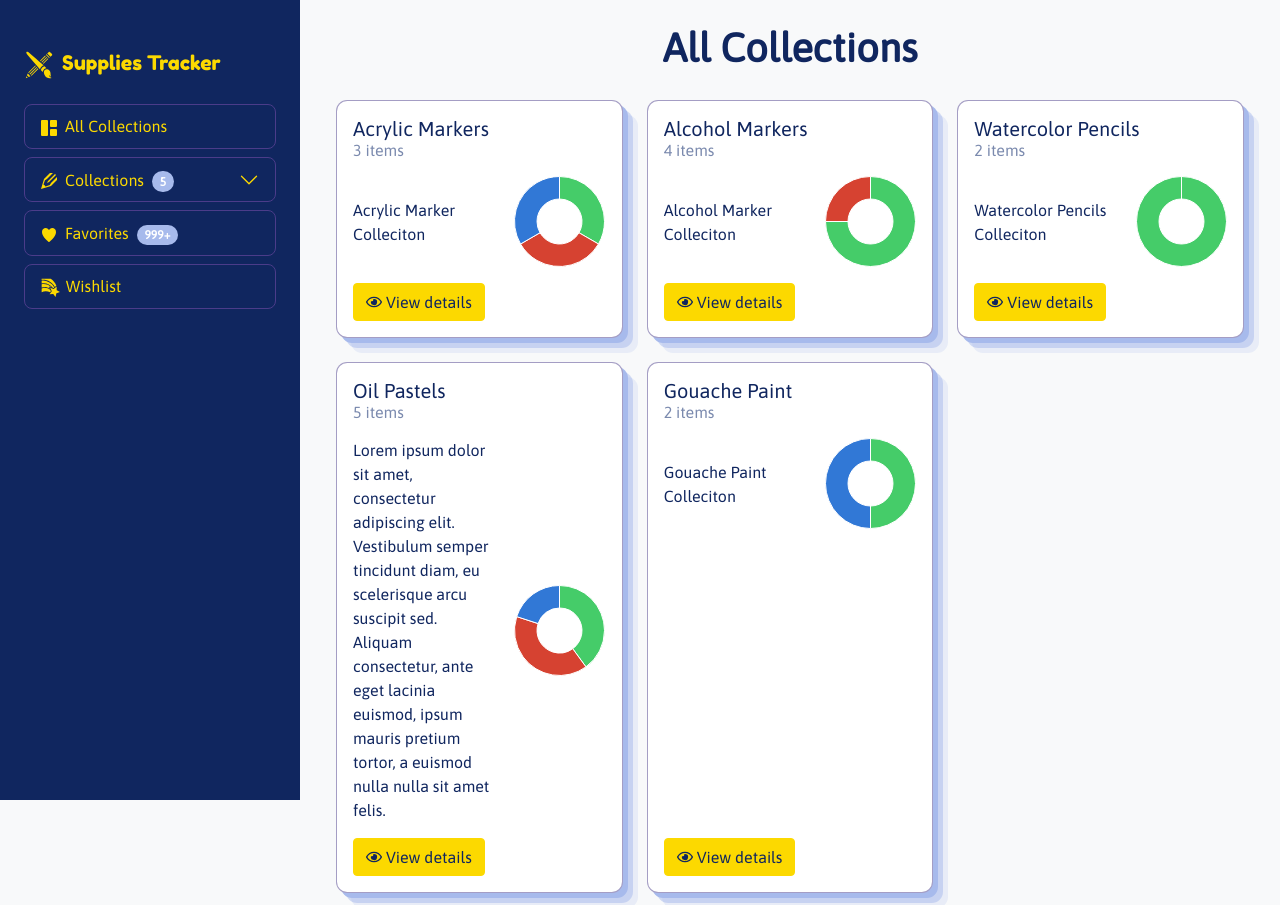
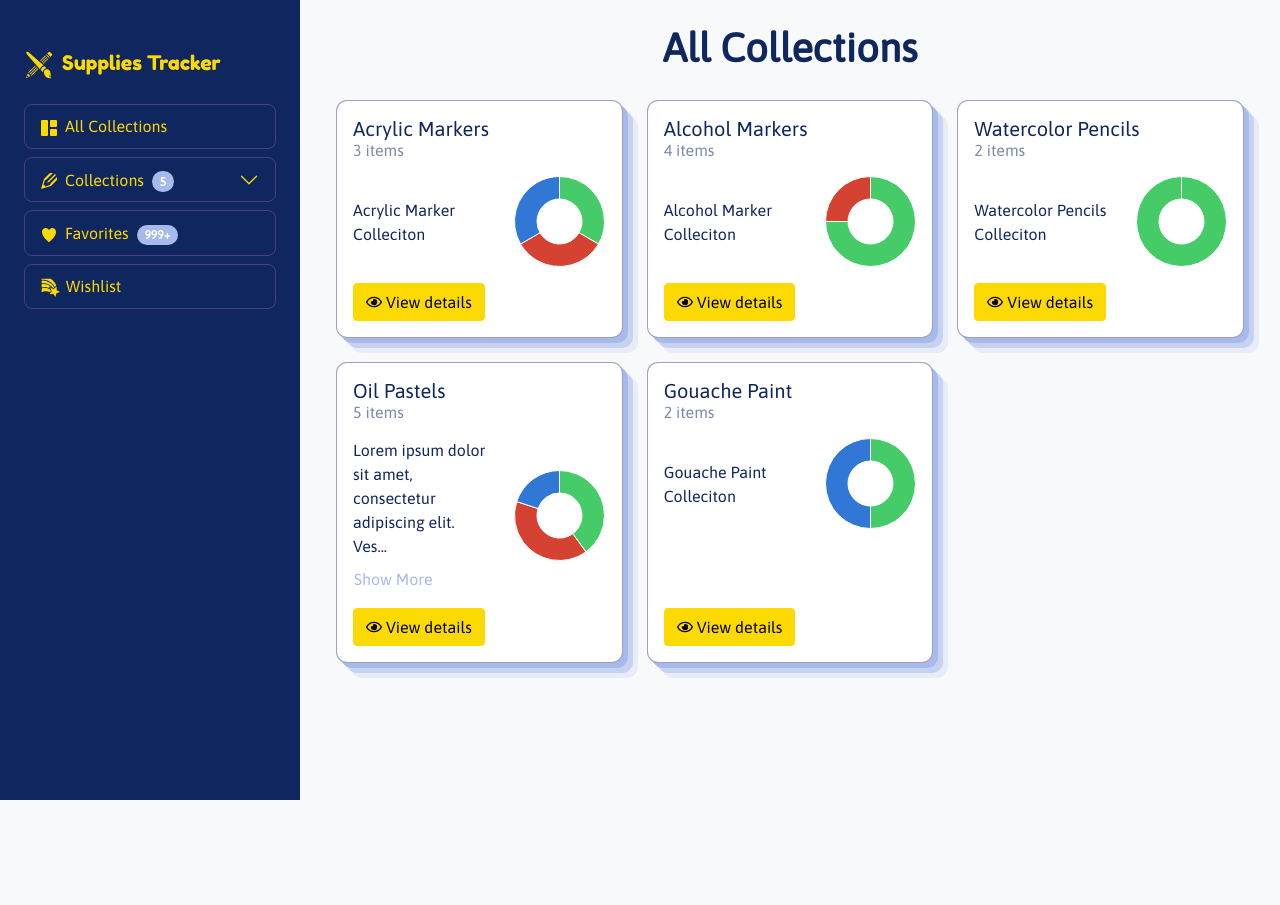
Before and after one commit to YoanaIvanova/suppliestracker-reactjs, a React (Create React App) app: page / in a window 1280 px wide. After the commit the page ends 800 px from the top, so only its background shows below. Built offline with nearby package versions, Linux system fonts and the light colour scheme; a web font is replaced by a local one.

Commit message:
Add show less/more toggle to collection description

```diff
--- a/src/components/CollectionCard.js
+++ b/src/components/CollectionCard.js
@@ -1,10 +1,25 @@
-import { Row, Col, Card } from "react-bootstrap";
+import { useState } from "react";
+import { Row, Col, Card, Button } from "react-bootstrap";
 import { Link } from "react-router-dom";
 import { FaRegEye } from "react-icons/fa";
 
 import CollectionStatusChart from "./CollectionStatusChart";
 
 const CollectionCard = (props) => {
+  const [showMore, setShowMore] = useState(false);
+  const truncateLength = 60;
+  const shouldTruncate = props.collection.description.length > truncateLength;
+  const toggleShowMore = () => {
+    setShowMore(!showMore);
+
+    const cards = document.querySelectorAll(".collection-card");
+    if (showMore) {
+      cards.forEach((card) => (card.style.height = "auto"));
+    } else {
+      cards.forEach((card) => (card.style.height = "fit-content"));
+    }
+  };
+
   return (
     <Card className="collection-card w-100">
       <Card.Body className="d-flex flex-column">
@@ -16,7 +31,26 @@ const CollectionCard = (props) => {
 
         <Row className="mb-3 justify-content-center align-items-center">
           <Col md={7}>
-            <Card.Text>{props.collection.description}</Card.Text>
+            <Card.Text className="d-flex flex-column">
+              <span className={`${shouldTruncate && showMore ? "description expanded" : "description"}`}>
+                {shouldTruncate
+                  ? showMore
+                    ? props.collection.description
+                    : props.collection.description.slice(0, truncateLength) +
+                      "..."
+                  : props.collection.description}
+              </span>
+
+              {shouldTruncate && (
+                <Button
+                  variant="link"
+                  onClick={toggleShowMore}
+                  className="p-0 mt-2 align-self-start text-decoration-none show-more"
+                >
+                  {showMore ? "Show Less" : "Show More"}
+                </Button>
+              )}
+            </Card.Text>
           </Col>
           <Col md={5}>
             <CollectionStatusChart items={props.collection.items} />
--- a/src/components/Sidebar.js
+++ b/src/components/Sidebar.js
@@ -19,7 +19,7 @@ const Sidebar = () => {
 
   return (
     <>
-      <Navbar bg="primary" className="top-mobile-navbar d-md-none px-3">
+      <Navbar bg="primary" className="top-mobile-navbar d-lg-none px-3">
         <Navbar.Toggle
           aria-controls="main-navbar"
           onClick={() => setShow(!show)}
@@ -36,7 +36,7 @@ const Sidebar = () => {
       <div
         className={`collapse ${
           show ? "show" : ""
-        } sidebar h-100 bg-primary px-4 d-md-block`}
+        } sidebar h-100 bg-primary px-4 d-lg-block`}
       >
         <Nav defaultActiveKey="/home" className="flex-column sidebar-menu">
           <Navbar.Brand href="#home" className="p-0 mt-5 mb-4">
@@ -45,7 +45,7 @@ const Sidebar = () => {
           </Navbar.Brand>
 
           <Nav.Link
-            className="collapse-close d-md-none text-end pe-0"
+            className="collapse-close d-lg-none text-end pe-0"
             onClick={() => setShow(!show)}
           >
             <AiOutlineCloseSquare size="2em" />
--- a/src/scss/_custom.scss
+++ b/src/scss/_custom.scss
@@ -16,6 +16,10 @@ $body-color: $primary;
 $accordion-icon-color: $secondary;
 $accordion-icon-active-color: $secondary;
 
+.btn-secondary {
+  color: $body-color;
+}
+
 /** Custom variables **/
 
 // Colors
--- a/src/scss/_global.scss
+++ b/src/scss/_global.scss
@@ -3,19 +3,15 @@
  **/
 
 body {
-  height: 100vh;
+  height: 100%;
   margin: 0;
   font-family: $font-family-primary;
   -webkit-font-smoothing: antialiased;
   -moz-osx-font-smoothing: grayscale;
 }
 
-#root {
-  height: 100%;
-}
-
 .content {
-  @include media-breakpoint-up(md) {
+  @include media-breakpoint-up(lg) {
     margin-left: $sidebar-width;
   }
 }
@@ -23,7 +19,3 @@ body {
 .font-logo {
   font-family: $font-family-secondary;
 }
-
-.btn-secondary {
-  color: $body-color;
-}
--- a/src/scss/components/_collection-card.scss
+++ b/src/scss/components/_collection-card.scss
@@ -10,9 +10,17 @@
   &:hover {
     border-color: $highlight-outline;
     -webkit-box-shadow: 5px 5px 0px 0px rgba($secondary, 0.5),
-      10px 10px 0px 0px rgba($secondary, 0.3), 15px 15px 0px 0px rgba($secondary, 0.15);
+      10px 10px 0px 0px rgba($secondary, 0.3),
+      15px 15px 0px 0px rgba($secondary, 0.15);
     box-shadow: 5px 5px 0px 0px rgba($secondary, 0.5),
-    10px 10px 0px 0px rgba($secondary, 0.3), 15px 15px 0px 0px rgba($secondary, 0.15);
+      10px 10px 0px 0px rgba($secondary, 0.3),
+      15px 15px 0px 0px rgba($secondary, 0.15);
+  }
+
+  .btn.show-more {
+    outline: none;
+    box-shadow: none;
+    color: $light;
   }
 
   .view-link {
--- a/src/scss/components/_sidebar.scss
+++ b/src/scss/components/_sidebar.scss
@@ -8,7 +8,7 @@
   overflow-y: auto;
   width: 100%;
 
-  @include media-breakpoint-up(md) {
+  @include media-breakpoint-up(lg) {
     max-width: $sidebar-width;
   }
 
```
